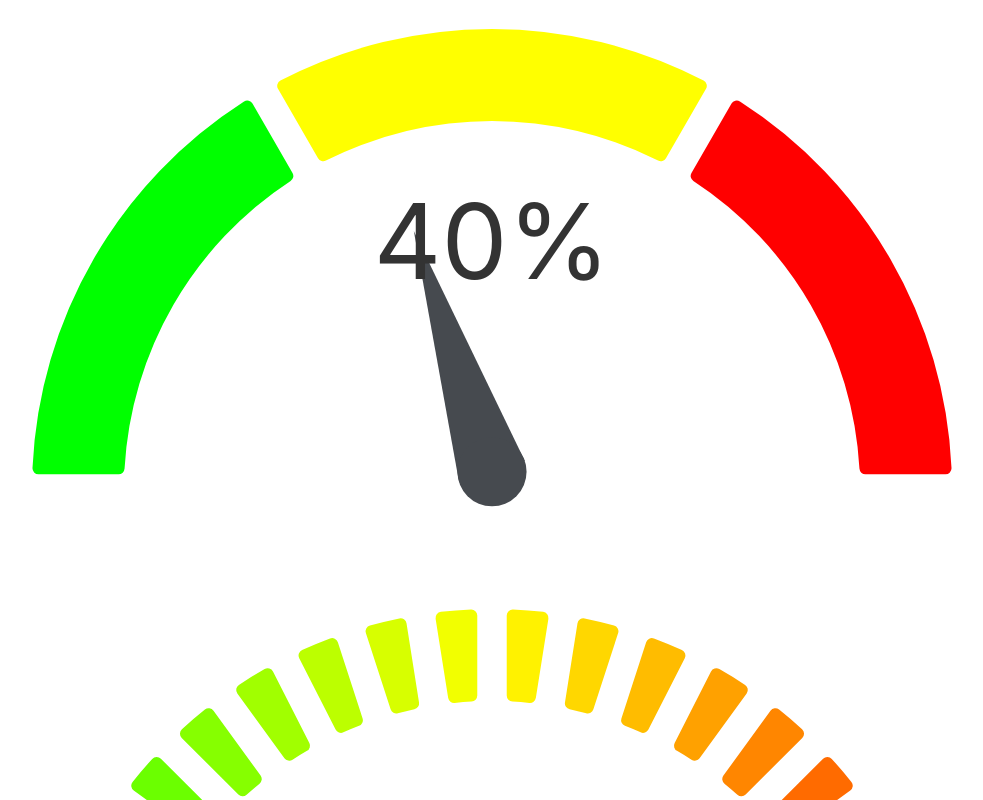
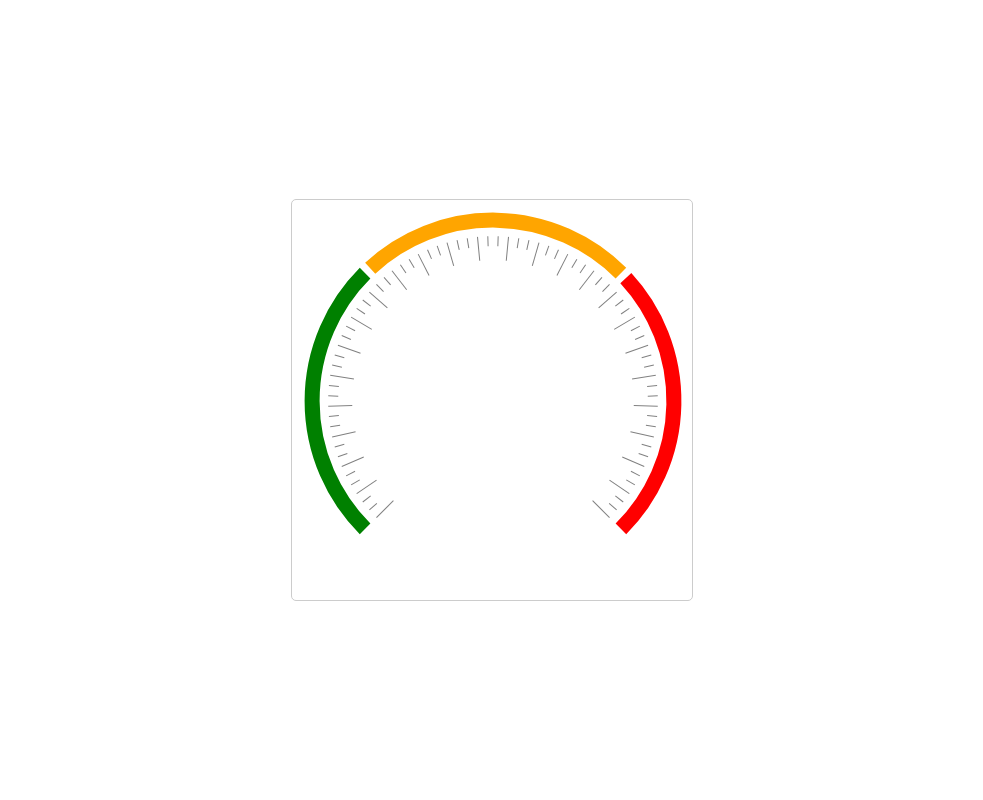
Before and after one commit to yashlande/chart-demo, a React (Vite) app: page / in a window 1280 px wide. Shown: the top 800 px of the page, without its empty margins (148-1131 px from the left). Built offline with nearby package versions, Linux system fonts and the light colour scheme.

Commit message:
canvas speedometer outer

```diff
--- a/src/App.tsx
+++ b/src/App.tsx
@@ -1,13 +1,13 @@
 import { useState } from 'react'
-import Gauge from './components/Gauge'
 import './App.css'
+import CanvasChart from './components/CanvasChart'
 
 function App() {
   const [count, setCount] = useState(0)
 
   return (
     <div className="App">
-        <Gauge/>
+      <CanvasChart />
     </div>
   )
 }
--- /dev/null
+++ b/src/components/CanvasChart.css
@@ -0,0 +1,17 @@
+.container {
+    position: absolute;
+    left: 0;
+    top: 0;
+    width: 100%;
+    height: 100%;
+    display: flex;
+    justify-content: center;
+    align-items: center;
+  }
+
+  #gauge {
+    width: 400px;
+    height: 400px;
+    border: 1px solid #ccc;
+    border-radius: 5px;
+  }
--- /dev/null
+++ b/src/components/CanvasChart.tsx
@@ -0,0 +1,73 @@
+import React, { useEffect } from 'react'
+import './CanvasChart.css';
+
+function CanvasChart() {
+
+    useEffect(() => {
+        const gauge: any = document.querySelector('#gauge');
+        const gb = gauge.getBoundingClientRect();
+        const ctx = gauge.getContext("2d");
+        const circleX = gb.width / 2;
+        const circleY = gb.height / 2;
+        const circleR = Math.min(gb.width, gb.height) / 2 - 0.05 * gb.width;
+        const barWidth = 1;
+        const barSeparatorInterval = 3;
+        const bars = 100;
+
+        ctx.lineWidth = 15;
+
+        // Green Arc
+        ctx.strokeStyle = "green";
+        ctx.beginPath();
+        ctx.arc(circleX, circleY, circleR, 6 * Math.PI / 8, 10 * Math.PI / 8);
+        ctx.stroke();
+
+        // Orange Arc
+        ctx.strokeStyle = "orange";
+        ctx.beginPath();
+        ctx.arc(circleX, circleY, circleR, 10.1 * Math.PI / 8, 14 * Math.PI / 8);
+        ctx.stroke();
+
+        // Red Arc
+        ctx.strokeStyle = "red";
+        ctx.beginPath();
+        ctx.arc(circleX, circleY, circleR, 14.1 * Math.PI / 8, 18 * Math.PI / 8);
+        ctx.stroke();
+
+        // Draw lines
+        let count = 0;
+        ctx.fillStyle = "gray";
+        for (var i = 2 * Math.PI / 8; i < 14 * Math.PI / 8; i += (Math.PI * 2 / bars)) {
+            length = (count % barSeparatorInterval === 0) ? 24 : 10;
+            draw_rectangle(i, length);
+            count++;
+        }
+
+        function draw_rectangle(rad: any, barHeight: any) {
+            // reset and move to the center of our circle
+            ctx.setTransform(1, 0, 0, 1, circleX, circleY);
+            // rotate the context so we face the correct angle
+            ctx.rotate(rad);
+            // move along y axis to reach the inner radius
+            ctx.translate(0, circleR - 0.08 * circleX);
+            // draw the bar
+            ctx.fillRect(
+                -barWidth / 2, // centered on x
+                0, // from the inner radius
+                barWidth,
+                -barHeight // until its own height
+            );
+        }
+    })
+
+    return (
+        <div>
+            <div className="container">
+                <canvas id="gauge" width="400" height="400">
+                </canvas>
+            </div>
+        </div>
+    )
+}
+
+export default CanvasChart
```
